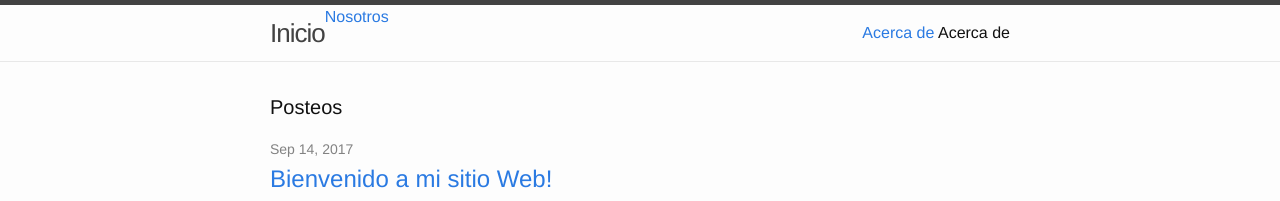
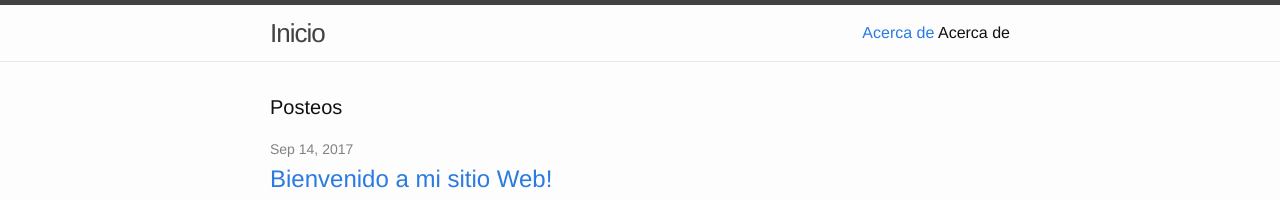
Before and after one commit to frgen/prueba-1, a Jekyll site: the page built from index.html, in a window 1280 px wide. Shown: the top 201 px of the page. Built offline with Jekyll 4.4.1, drawn with Linux system fonts in a browser that asks for light colours.

Commit message:
Update _config.yml

```diff
--- a/_config.yml
+++ b/_config.yml
@@ -7,7 +7,6 @@
 
 # Site settings
 title: Inicio
-other: Nosotros
 email: federico.romero91@gmail.com
 description: > # this means to ignore newlines until "baseurl:"
   Hola! Bienvenido/a a mi sitio Web. Mi nombre es Federico, soy técnico
@@ -16,7 +15,7 @@ description: > # this means to ignore newlines until "baseurl:"
   JavaScript, HTML y CSS. Cualquier duda o consulta no dudes en contactarme.
   Saludos!
 baseurl: "" # the subpath of your site, e.g. /blog
-url: "http://blogdefederomero91.com" # the base hostname & protocol for your site
+url: "http://frgen.github.io" # the base hostname & protocol for your site
 github_username:  frgen
 
 # Build settings
```
